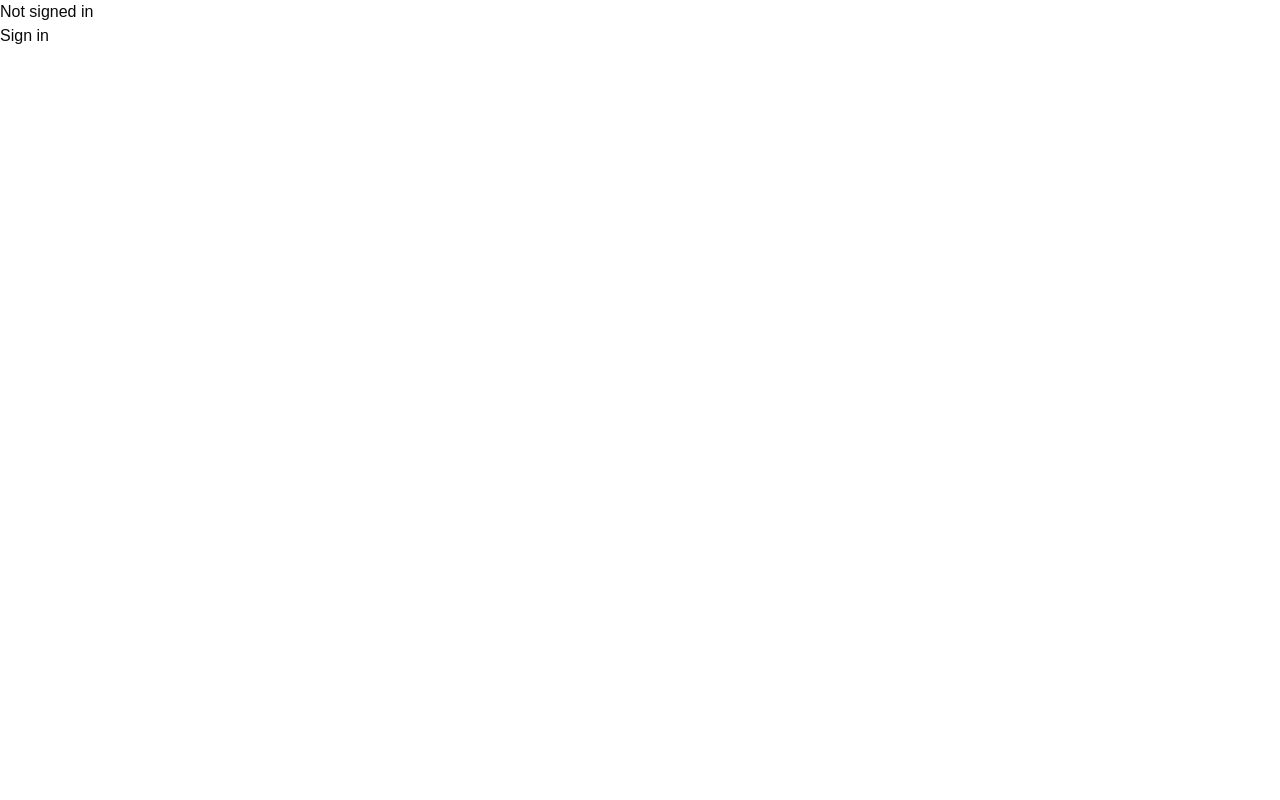
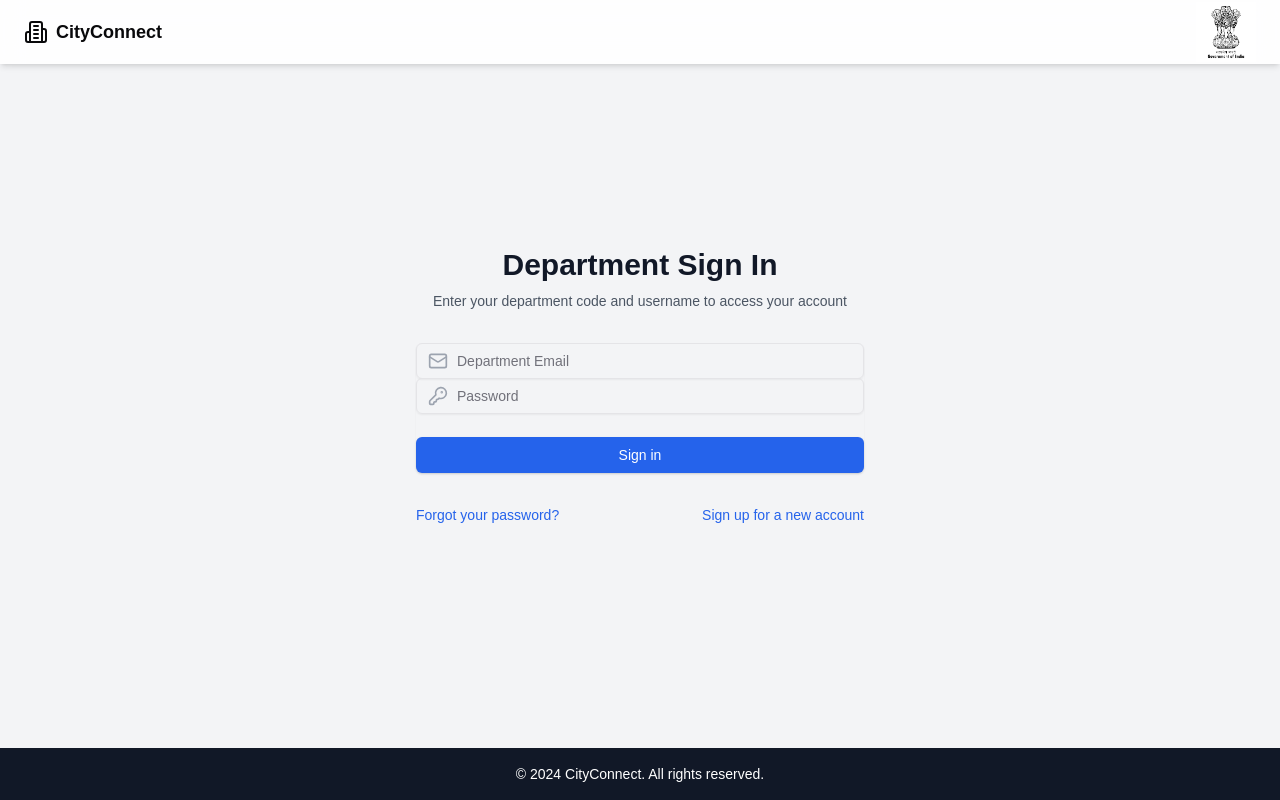
Before and after one commit to SwarthakDas/inter-departmental-cooperation, a Next.js app: page /sign-in in a window 1280 px wide. Built offline with nearby package versions, Linux system fonts and the light colour scheme; no server answers.

Commit message:
department sign in implemented

```diff
--- /dev/null
+++ b/src/app/(app)/dashboard/page.tsx
@@ -0,0 +1,13 @@
+import Navbar from '@/components/Navbar'
+import React from 'react'
+
+const page = () => {
+  return (
+    <div>
+      <Navbar/>
+      <p>Dashboard</p>
+    </div>
+  )
+}
+
+export default page
--- a/src/app/(app)/page.tsx
+++ b/src/app/(app)/page.tsx
@@ -217,10 +217,12 @@ export default function LandingPage() {
               </p>
               <div className="flex justify-center gap-7">
                 <motion.div whileHover={{ scale: 1.05 }} whileTap={{ scale: 0.95 }}>
+                  <Link href="/sign-in">
                   <Button className="bg-white text-blue-600 hover:bg-blue-600 hover:text-white h-16 w-48 text-lg flex items-center justify-center">
                     <Building2 className="mr-2 h-6 w-6" />
                     Department Login
                   </Button>
+                  </Link>
                 </motion.div>
                 <motion.div whileHover={{ scale: 1.05 }} whileTap={{ scale: 0.95 }}>
                   <Button variant="outline" className="bg-transparent text-white border-white hover:bg-white hover:text-blue-600 h-16 w-48 text-lg flex items-center justify-center">
--- a/src/app/(auth)/sign-in/page.tsx
+++ b/src/app/(auth)/sign-in/page.tsx
@@ -1,20 +1,162 @@
 "use client"
-import { useSession, signIn, signOut } from "next-auth/react"
 
-export default function Component() {
-  const { data: session } = useSession()
-  if (session) {
-    return (
-      <>
-        Signed in as {session.user.email} <br />
-        <button onClick={() => signOut()}>Sign out</button>
-      </>
-    )
+import { motion } from 'framer-motion'
+import { Button } from "@/components/ui/button"
+import { Input } from "@/components/ui/input"
+import { KeyRound, Mail } from 'lucide-react'
+import Link from "next/link"
+import Navbar from '@/components/Navbar'
+import { Form, FormControl, FormField, FormItem, FormMessage } from "@/components/ui/form"
+import { useForm } from 'react-hook-form'
+import * as z from 'zod'
+import { SignInSchema } from '@/schemas/signInSchema'
+import { zodResolver } from '@hookform/resolvers/zod'
+import { useToast } from '@/hooks/use-toast'
+import { useRouter } from 'next/navigation'
+import { signIn } from 'next-auth/react'
+
+
+
+export default function DepartmentSignin() {
+  const {toast}=useToast()
+  const router=useRouter()
+
+  const form=useForm<z.infer<typeof SignInSchema>>({
+    resolver: zodResolver(SignInSchema),
+    defaultValues:{
+      officialEmail:'',
+      password:''
+    }
+  })
+
+  const onSubmit= async(data: z.infer<typeof SignInSchema>)=>{
+    const result= await signIn('credentials',{
+      redirect:false,
+      officialEmail: data.officialEmail,
+      password: data.password
+    })
+    if(result?.error){
+      if(result.error=='CredentialsSignin'){
+        toast({
+          title: "Login failed",
+          description: "Incorrect Email or password",
+          variant: "destructive"
+        })
+      } else{
+        toast({
+          title: "Error",
+          description: result.error,
+          variant: "destructive"
+        })
+      }
+    }
+    if(result?.url)router.replace('/dashboard')
   }
+
   return (
-    <>
-      Not signed in <br />
-      <button onClick={() => signIn()}>Sign in</button>
-    </>
+    <div className="flex flex-col min-h-screen bg-gray-100">
+      <Navbar />
+      <main className="flex-1 flex items-center justify-center px-4">
+        <div className="max-w-md w-full space-y-8">
+          <motion.div
+            initial={{ opacity: 0, y: -50 }}
+            animate={{ opacity: 1, y: 0 }}
+            transition={{ duration: 0.5 }}
+          >
+            <h2 className="mt-6 text-center text-3xl font-extrabold text-gray-900">
+              Department Sign In
+            </h2>
+            <p className="mt-2 text-center text-sm text-gray-600">
+              Enter your department code and username to access your account
+            </p>
+          </motion.div>
+          <Form {...form}>
+          <motion.form
+            className="mt-8 space-y-6"
+            onSubmit={form.handleSubmit(onSubmit)}
+            initial={{ opacity: 0 }}
+            animate={{ opacity: 1 }}
+            transition={{ delay: 0.2, duration: 0.5 }}
+          >
+            <div className="rounded-md shadow-sm -space-y-px">
+                <div className="relative">
+                  <FormField
+                    control={form.control}
+                    name="officialEmail"
+                    render={({ field }) => (
+                      <FormItem>
+                        <FormControl>
+                          <div className="relative">
+                            <Mail className="absolute left-3 top-2 h-5 w-5 text-gray-400" />
+                            <Input
+                              placeholder="Department Email"
+                              {...field}
+                              className="pl-10"
+                              />
+                          </div>
+                        </FormControl>
+                        <FormMessage />
+                      </FormItem>
+                    )}
+                  />
+                </div>
+                <div className="relative">
+                  <FormField
+                    control={form.control}
+                    name="password"
+                    render={({ field }) => (
+                      <FormItem>
+                        <FormControl>
+                          <div className="relative">
+                            <KeyRound className="absolute left-3 top-2 h-5 w-5 text-gray-400" />
+                            <Input
+                              type='password'
+                              placeholder="Password"
+                              {...field}
+                              className="pl-10"
+                              />
+                          </div>
+                        </FormControl>
+                        <FormMessage />
+                      </FormItem>
+                    )}
+                  />
+                </div>
+                <div>
+              <Button
+                type="submit"
+                className="group relative w-full flex justify-center py-2 px-4 border border-transparent text-sm font-medium rounded-md text-white bg-blue-600 hover:bg-blue-700 focus:outline-none focus:ring-2 focus:ring-offset-2 focus:ring-blue-500 mt-6"
+              >
+                Sign in
+              </Button>
+            </div>
+            </div>
+          </motion.form>
+          </Form>
+          <motion.div
+            className="flex items-center justify-between"
+            initial={{ opacity: 0 }}
+            animate={{ opacity: 1 }}
+            transition={{ delay: 0.4, duration: 0.5 }}
+          >
+            <div className="text-sm">
+              <Link href="/forgot-password" className="font-medium text-blue-600 hover:text-blue-500">
+                Forgot your password?
+              </Link>
+            </div>
+            <div className="text-sm">
+              <Link href="/sign-up" className="font-medium text-blue-600 hover:text-blue-500">
+                Sign up for a new account
+              </Link>
+            </div>
+          </motion.div>
+        </div>
+      </main>
+      <footer className="bg-gray-900 text-white py-4">
+        <div className="container mx-auto px-4 text-center">
+          <p className="text-sm">© 2024 CityConnect. All rights reserved.</p>
+        </div>
+      </footer>
+    </div>
   )
 }
--- a/src/app/(auth)/sign-up/page.tsx
+++ b/src/app/(auth)/sign-up/page.tsx
@@ -168,13 +168,13 @@ export default function DepartmentSignup() {
                   name="officialEmail"
                   render={({ field }) => (
                     <FormItem>
-                      <FormLabel>Official Email</FormLabel>
+                      <FormLabel>Department Email</FormLabel>
                       <FormControl>
                         <div className="relative">
                           <Mail className="absolute left-3 top-2 h-5 w-5 text-gray-400" />
                           <Input
                             type="email"
-                            placeholder="Official Email"
+                            placeholder="Department Email"
                             {...field}
                             className="pl-10"
                             />
--- a/src/app/api/auth/[...nextauth]/options.ts
+++ b/src/app/api/auth/[...nextauth]/options.ts
@@ -10,27 +10,27 @@ export const authOptions: NextAuthOptions={
             id: "credentials",
             name: "Credentials",
             credentials: {
-                departmentCode: { label: "departmentCode", type: "text"},
                 officialEmail: { label: "officialEmail", type: "text"},
                 password: { label: "Password", type: "password" }
             },
             async authorize(credentials: any): Promise<any>{
                 await dbConnect()
                 try {
-                    const dept= await DepartmentModel.findOne({
-                        $and:[
-                            {officialEmail: credentials.identifier},
-                            {departmentCode: credentials.identifier}
-                        ]
+                    const department= await DepartmentModel.findOne({
+                        officialEmail: credentials.officialEmail
+                        // $and:[
+                        //     {officialEmail: credentials.identifier},
+                        //     {departmentCode: credentials.identifier}
+                        // ]
                     })
-                    if(!dept){
-                        throw new Error("No Departemtn found with this email and code")
+                    if(!department){
+                        throw new Error("No Department found with this email and code")
                     }
-                    if(!dept.isVerified){
-                        throw new Error("Department still not verified")
-                    }
-                    const isPasswordCorrect= await bcrypt.compare(credentials.password, dept.password)
-                    if(isPasswordCorrect)return dept;
+                    // if(!dept.isVerified){
+                    //     throw new Error("Department still not verified")
+                    // }
+                    const isPasswordCorrect= await bcrypt.compare(credentials.password, department.password)
+                    if(isPasswordCorrect)return department;
                     else throw new Error("Incorrct password")
                 } catch (error: any) {
                     throw new Error(error)
@@ -42,16 +42,18 @@ export const authOptions: NextAuthOptions={
         async jwt({token,user}){
             if(user){
                 token._id=user._id?.toString();
-                token.isVerified=user.isVerified;
+                token.officialEmail=user.officialEmail;
                 token.departmentCode=user.departmentCode
+                token.departmentName=user.departmentName
             }
             return token
         },
         async session({session,token}){
             if(token){
                 session.user._id= token._id
-                session.user.isVerified =token.isVerified
+                session.user.officialEmail =token.officialEmail
                 session.user.departmentCode=token.departmentCode
+                session.user.departmentName=token.departmentName
             }
             return session
         }
--- a/src/components/Navbar.tsx
+++ b/src/components/Navbar.tsx
@@ -5,7 +5,15 @@ import { motion } from 'framer-motion'
 import Link from 'next/link'
 import { Building2 } from 'lucide-react'
 import Image from 'next/image'
+import { Button } from "@/components/ui/button";
+import {signOut, useSession} from "next-auth/react";
+import { User } from 'next-auth'
+
+
 const Navbar = () => {
+  const {data:session} = useSession();
+  const department: User=session?.user as User
+
   return (
     <div>
       <motion.header
@@ -18,7 +26,15 @@ const Navbar = () => {
           <Building2 className="h-6 w-6" />
           <span className="ml-2 text-lg font-bold">CityConnect</span>
         </Link>
-        <Image height={60} width={60} src={"/images/ashokStambh.png"} alt='404'/>
+        <div className='flex items-center space-x-4'>
+          {session ? (
+            <>
+              <span className='text-sm font-medium'>Welcome, {department?.departmentName || department?.officialEmail}</span>
+              <Button variant="outline" size="sm" onClick={() => signOut()}>Logout</Button>
+            </>
+          ) : null}
+          <Image height={60} width={60} src="/images/ashokStambh.png" alt='Ashok Stambh' />
+        </div>
       </motion.header>
     </div>
   )
--- a/src/middleware.ts
+++ b/src/middleware.ts
@@ -12,7 +12,7 @@ export async function middleware(request: NextRequest) {
         url.pathname==='/verify' ||
         url.pathname==='/'
     )) {
-        return NextResponse.redirect(new URL('/home', request.url))
+        return NextResponse.redirect(new URL('/dashboard', request.url))
     }
 
     if(!token && url.pathname.startsWith('/dashboard')){
--- a/src/schemas/signInSchema.ts
+++ b/src/schemas/signInSchema.ts
@@ -1,6 +1,6 @@
 import { z } from "zod";
 
 export const SignInSchema=z.object({
-    identifier: z.string(),
-    password: z.string()
+    officialEmail: z.string().email({message:"invalid email address"}),
+    password: z.string().min(6,"password must be minimum 6 characters"),
 })
--- a/src/schemas/signUpSchema.ts
+++ b/src/schemas/signUpSchema.ts
@@ -1,6 +1,6 @@
 import { z } from "zod";
 
-export const deptnameValidation=z
+export const deptCodeValidation=z
 .string()
 .min(3,"Unique Code must be 3 characters")
 .max(20,"Unique Code must be no more than 20 characters")
@@ -8,7 +8,7 @@ export const deptnameValidation=z
 
 export const SignUpSchema=z.object({
     departmentName: z.string(),
-    departmentCode: deptnameValidation,
+    departmentCode: deptCodeValidation,
     officialEmail: z.string().email({message:"invalid email address"}),
     password: z.string().min(6,"password must be minimum 6 characters"),
     info: z.string(),
```
Also changed, not shown: src/types/next-auth.d.ts (+6 -3 lines).
